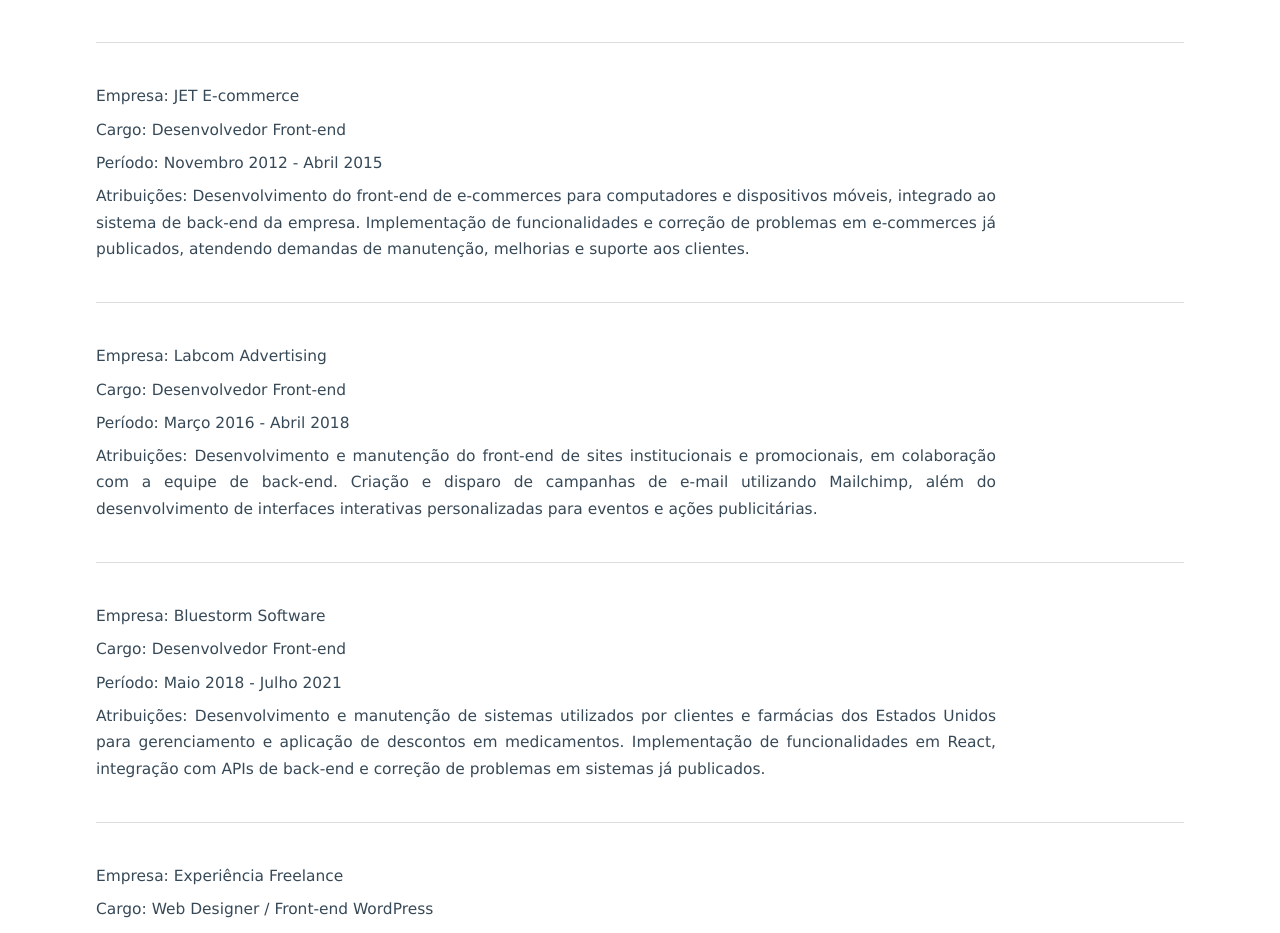
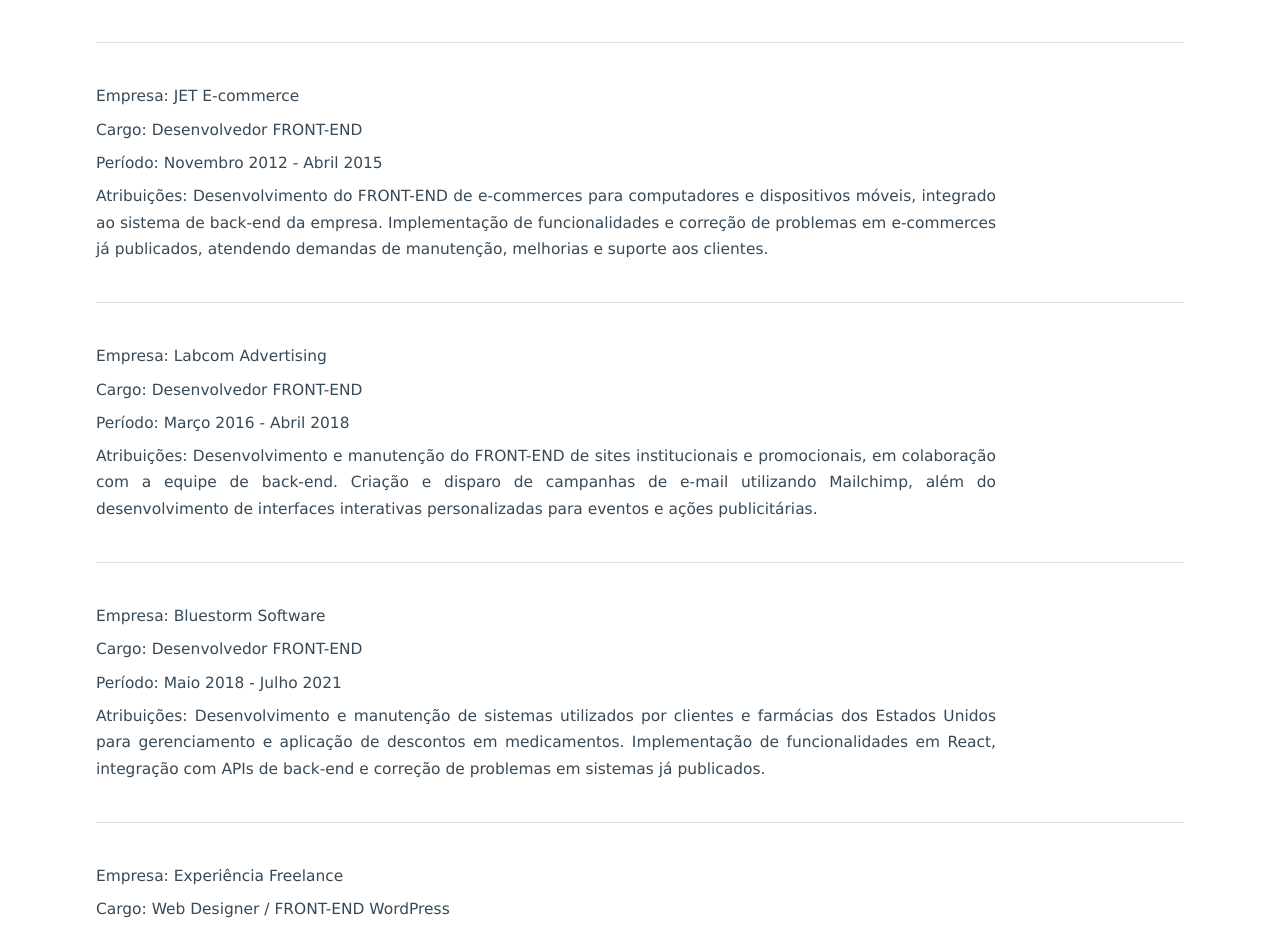
Before and after one commit to markusvdc/portfolio, a React (Vite) app: page /curriculo in a window 1280 px wide. Shown: the part 866-1799 px from the top of the page. Built offline with nearby package versions, Linux system fonts and the light colour scheme.

Commit message:
style: capitalize Front-end references across articles

```diff
--- a/content/articles/cms-sem-backend-ganhou-superpoderes.md
+++ b/content/articles/cms-sem-backend-ganhou-superpoderes.md
@@ -26,7 +26,7 @@
 
 -   Listagem automática;
 
--   Renderização no front-end.
+-   Renderização no FRONT-END.
 
 
 ## Recursos adicionados
@@ -39,7 +39,7 @@
 
 ### Código inline
 
-Se você usa VSCode, provavelmente conhece o arquivo `settings.json`. Também pode mencionar comandos como `npm install` ou `git pull`.
+Se você usa VSCODE, provavelmente conhece o arquivo `settings.json`. Também pode mencionar comandos como `npm install` ou `git pull`.
 
 ### Bloco de código
 
--- a/content/articles/remover-italico-vscode-projetos-frontend.md
+++ b/content/articles/remover-italico-vscode-projetos-frontend.md
@@ -1,19 +1,19 @@
 ---
-title: "Como remover texto em itálico no VSCODE para projetos Front-end"
+title: "Como remover texto em itálico no VSCODE para projetos FRONT-END"
 slug: "remover-italico-vscode-projetos-frontend"
 date: "2026-06-23T15:26"
 readingTime: 6
-summary: "Se o texto em itálico no VSCODE dificulta a leitura do seu código, este guia é para você. Aprenda a desativar itálicos para os principais elementos do Front-end usando uma configuração pronta para uso, testada com HTML, CSS, SCSS, SASS, JavaScript, TypeScript, React, PHP e WordPress."
+summary: "Se o texto em itálico no VSCODE dificulta a leitura do seu código, este guia é para você. Aprenda a desativar itálicos para os principais elementos do FRONT-END usando uma configuração pronta para uso, testada com HTML, CSS, SCSS, SASS, JavaScript, TypeScript, React, PHP e WordPress."
 ---
 
 Se você usa um tema estilizado no VSCODE, provavelmente já percebeu comentários, parâmetros, classes ou tipos aparecendo em itálico. Sei que muitos desenvolvedores gostam desse visual, mas depois de anos programando percebi que prefiro tudo sem itálico. Na minha opinião, o código fica mais limpo e, principalmente, mais fácil de ler, especialmente em projetos maiores.
 
 É uma pequena mudança, mas que melhorou bastante minha experiência no dia a dia. A parte complicada é que não existe uma única configuração que desative itálico em todos os lugares. Alguns elementos são estilizados usando **TextMate Tokens**, outros utilizam **Semantic Tokens**, e os temas ainda podem aplicar regras próprias por cima disso.
 
-Depois de alguns testes, cheguei à configuração abaixo. Ela é focada em desenvolvimento Front-end e remove a maior parte dos estilos em itálico que encontro diariamente. Foi testada com: **HTML, CSS, SCSS, SASS, JavaScript, TypeScript, React, PHP e WordPress**.
+Depois de alguns testes, cheguei à configuração abaixo. Ela é focada em desenvolvimento FRONT-END e remove a maior parte dos estilos em itálico que encontro diariamente. Foi testada com: **HTML, CSS, SCSS, SASS, JavaScript, TypeScript, React, PHP e WordPress**.
 
 Como adicionar: abra a paleta de comandos com **ctrl + shift + p**, pesquise por **Preferences: Open Settings (JSON)** para abrir o arquivo **settings.json**. Depois, basta adicionar a seguinte configuração:
 
 [https://gist.github.com/markusvdc/c5647e5b480922a7d36672f6902e709a](https://gist.github.com/markusvdc/c5647e5b480922a7d36672f6902e709a)
 
-Pronto. Se você trabalha principalmente com tecnologias Front-end, essa configuração deve remover a maior parte dos estilos em itálico do seu editor. E, se você é como eu e acha que código fica mais fácil de ler quando não parece ter sido escrito em um convite de casamento, provavelmente vai gostar do resultado.
+Pronto. Se você trabalha principalmente com tecnologias FRONT-END, essa configuração deve remover a maior parte dos estilos em itálico do seu editor. E, se você é como eu e acha que código fica mais fácil de ler quando não parece ter sido escrito em um convite de casamento, provavelmente vai gostar do resultado.
--- a/index.html
+++ b/index.html
@@ -4,7 +4,7 @@
 <head>
 	<meta charset="UTF-8" />
 	<meta name="viewport" content="width=device-width, initial-scale=1.0" />
-	<meta name="description" content="Portfólio de Markus Domenegheti, Web Designer e desenvolvedor WordPress especializado em sites, páginas de captura, otimização de desempenho, SEO e desenvolvimento front-end." />
+	<meta name="description" content="Portfólio de Markus Domenegheti, Web Designer e desenvolvedor WordPress especializado em sites, páginas de captura, otimização de desempenho, SEO e desenvolvimento FRONT-END." />
 	<link rel="icon" href="/src/assets/vectors/favicon.svg" type="image/svg+xml" />
 	<title>MARKUS DOMENEGHETI</title>
 </head>
--- a/src/site/data/overview.ts
+++ b/src/site/data/overview.ts
@@ -1,3 +1,3 @@
 export const overview = {
-	text: 'Sou Web Designer e Desenvolvedor Front-end WordPress, com experiência na criação e manutenção de sites e páginas de captura para clientes de diversos segmentos. Trabalho com projetos personalizados em WordPress, utilizando ou não Elementor Pro e Advanced Custom Fields (ACF), além de desenvolver funcionalidades em JavaScript, integrar serviços externos, otimizar desempenho e solucionar desafios técnicos. Tenho um olhar voltado para SEO, design responsivo, usabilidade, experiência do usuário e qualidade técnica, buscando sempre entregar soluções que gerem resultados reais e contribuam para o crescimento dos negócios. Atualmente, estou em busca de oportunidades remotas, seja em posições de tempo integral ou em parcerias profissionais, enquanto continuo aprimorando meus conhecimentos em tecnologias modernas de front-end e nas melhores práticas de desenvolvimento web.'
+	text: 'Sou Web Designer e Desenvolvedor FRONT-END WordPress, com experiência na criação e manutenção de sites e páginas de captura para clientes de diversos segmentos. Trabalho com projetos personalizados em WordPress, utilizando ou não Elementor Pro e Advanced Custom Fields (ACF), além de desenvolver funcionalidades em JavaScript, integrar serviços externos, otimizar desempenho e solucionar desafios técnicos. Tenho um olhar voltado para SEO, design responsivo, usabilidade, experiência do usuário e qualidade técnica, buscando sempre entregar soluções que gerem resultados reais e contribuam para o crescimento dos negócios. Atualmente, estou em busca de oportunidades remotas, seja em posições de tempo integral ou em parcerias profissionais, enquanto continuo aprimorando meus conhecimentos em tecnologias modernas de FRONT-END e nas melhores práticas de desenvolvimento web.'
 }
--- a/src/site/data/resume.ts
+++ b/src/site/data/resume.ts
@@ -13,25 +13,25 @@
 	],
 	[
 		'Empresa: JET E-commerce',
-		'Cargo: Desenvolvedor Front-end',
+		'Cargo: Desenvolvedor FRONT-END',
 		'Período: Novembro 2012 - Abril 2015',
-		"Atribuições: Desenvolvimento do front-end de e-commerces para computadores e dispositivos móveis, integrado ao sistema de back-end da empresa. Implementação de funcionalidades e correção de problemas em e-commerces já publicados, atendendo demandas de manutenção, melhorias e suporte aos clientes."
+		"Atribuições: Desenvolvimento do FRONT-END de e-commerces para computadores e dispositivos móveis, integrado ao sistema de back-end da empresa. Implementação de funcionalidades e correção de problemas em e-commerces já publicados, atendendo demandas de manutenção, melhorias e suporte aos clientes."
 	],
 	[
 		'Empresa: Labcom Advertising',
-		'Cargo: Desenvolvedor Front-end',
+		'Cargo: Desenvolvedor FRONT-END',
 		'Período: Março 2016 - Abril 2018',
-		'Atribuições: Desenvolvimento e manutenção do front-end de sites institucionais e promocionais, em colaboração com a equipe de back-end. Criação e disparo de campanhas de e-mail utilizando Mailchimp, além do desenvolvimento de interfaces interativas personalizadas para eventos e ações publicitárias.'
+		'Atribuições: Desenvolvimento e manutenção do FRONT-END de sites institucionais e promocionais, em colaboração com a equipe de back-end. Criação e disparo de campanhas de e-mail utilizando Mailchimp, além do desenvolvimento de interfaces interativas personalizadas para eventos e ações publicitárias.'
 	],
 	[
 		'Empresa: Bluestorm Software',
-		'Cargo: Desenvolvedor Front-end',
+		'Cargo: Desenvolvedor FRONT-END',
 		'Período: Maio 2018 - Julho 2021',
 		'Atribuições: Desenvolvimento e manutenção de sistemas utilizados por clientes e farmácias dos Estados Unidos para gerenciamento e aplicação de descontos em medicamentos. Implementação de funcionalidades em React, integração com APIs de back-end e correção de problemas em sistemas já publicados.'
 	],
 	[
 		'Empresa: Experiência Freelance',
-		'Cargo: Web Designer / Front-end WordPress',
+		'Cargo: Web Designer / FRONT-END WordPress',
 		'Período: Julho 2021 - Presente',
 		'Atribuições: Desenvolvimento e manutenção de sites e páginas de captura em WordPress para clientes de diversos segmentos. Desenvolvimento de projetos utilizando WordPress com e sem Elementor, implementação de funcionalidades com JavaScript, integração com serviços externos, otimização de desempenho e correção de problemas. Atuação em projetos de criação, atualização e evolução de sites, aplicando boas práticas de SEO e responsividade, com foco em usabilidade, experiência do usuário, qualidade técnica e desempenho geral dos projetos.'
 	],
```
Also changed, not shown: src/site/data/portfolio.ts (+6 -6 lines).
